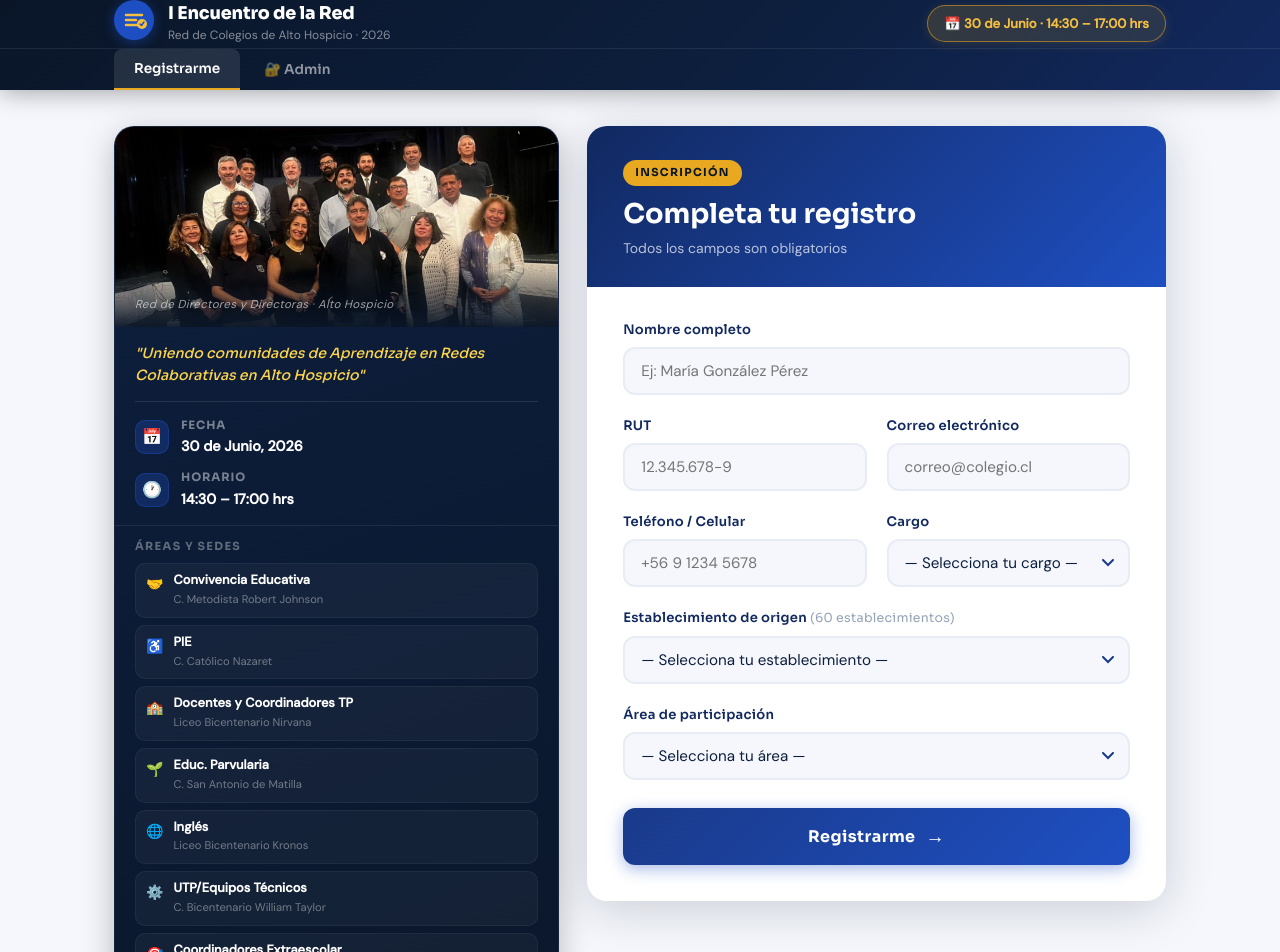
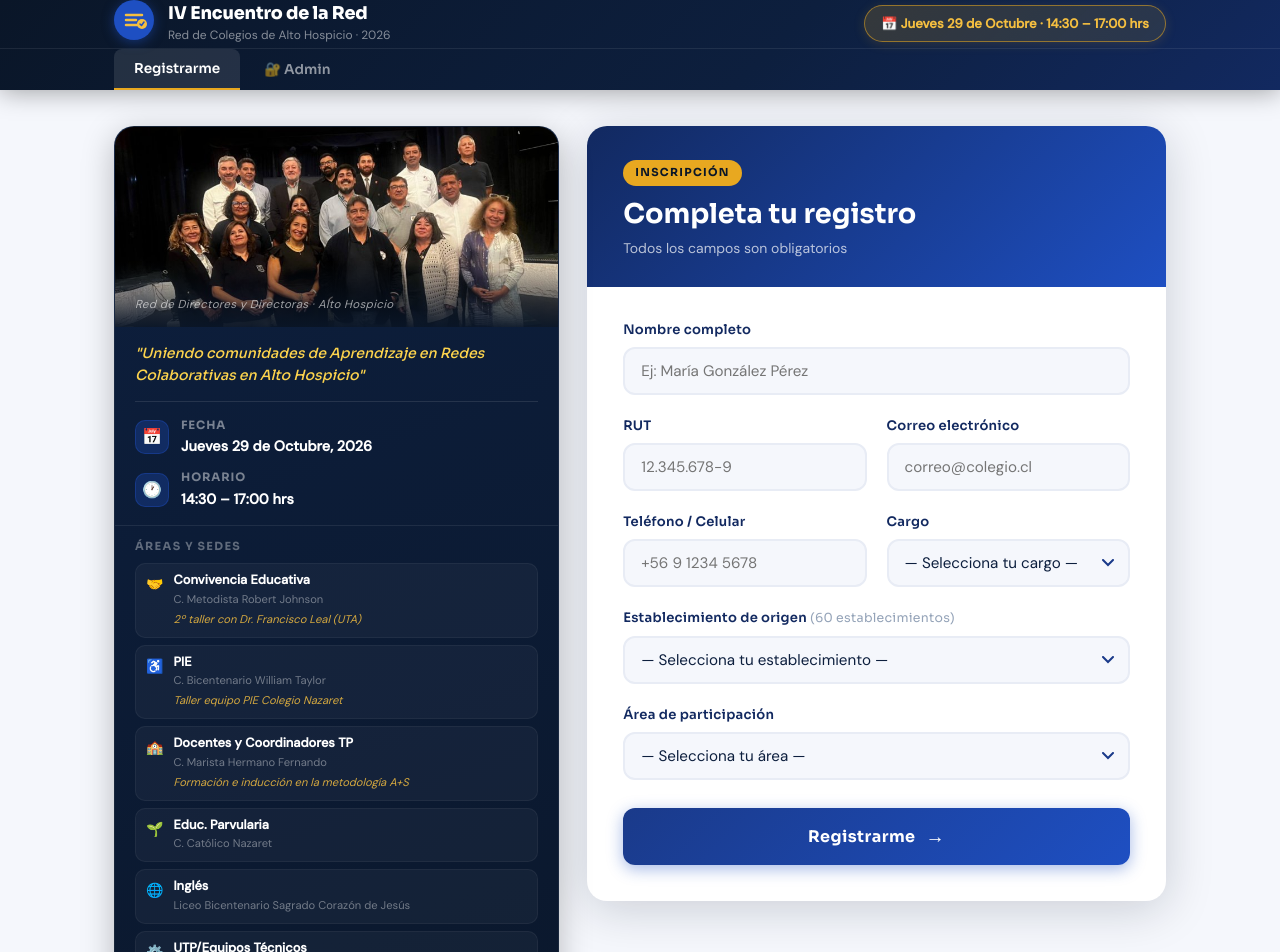
Before and after one commit to javoxapple-alt/front_formulario_red_de_directores, a React (Vite) app: page / in a window 1280 px wide. Shown: the top 952 px of the page. Built offline with nearby package versions, Linux system fonts and the light colour scheme.

Commit message:
IV Encuentro: fecha 29 octubre y nuevas sedes

```diff
--- a/index.html
+++ b/index.html
@@ -3,7 +3,7 @@
   <head>
     <meta charset="UTF-8" />
     <meta name="viewport" content="width=device-width, initial-scale=1.0" />
-    <title>I Encuentro de la Red 2026 — Alto Hospicio</title>
+    <title>IV Encuentro de la Red 2026 — Alto Hospicio</title>
     <link rel="preconnect" href="https://fonts.googleapis.com" />
     <link rel="preconnect" href="https://fonts.gstatic.com" crossorigin />
     <link
--- a/src/App.css
+++ b/src/App.css
@@ -281,3 +281,4 @@
   .brand-title { font-size: 0.95rem; }
   .app-main { padding: 20px 0 40px; }
 }
+.area-item small.area-taller { color: #f5bf40; opacity: 0.85; font-style: italic; }
--- a/src/App.jsx
+++ b/src/App.jsx
@@ -35,12 +35,12 @@ function Header() {
             </svg>
           </div>
           <div>
-            <h1 className="brand-title">I Encuentro de la Red</h1>
+            <h1 className="brand-title">IV Encuentro de la Red</h1>
             <p className="brand-sub">Red de Colegios de Alto Hospicio · 2026</p>
           </div>
         </div>
         <div className="header-date">
-          <span className="date-badge">📅 30 de Junio · 14:30 – 17:00 hrs</span>
+          <span className="date-badge">📅 Jueves 29 de Octubre · 14:30 – 17:00 hrs</span>
         </div>
       </div>
       <nav className="app-nav">
@@ -70,15 +70,15 @@ function Header() {
 }
 
 const AREAS_INFO = [
-  { area: 'Convivencia Educativa',       sede: 'C. Metodista Robert Johnson',    icon: '🤝' },
-  { area: 'PIE',                          sede: 'C. Católico Nazaret',            icon: '♿' },
-  { area: 'Docentes y Coordinadores TP', sede: 'Liceo Bicentenario Nirvana',     icon: '🏫' },
-  { area: 'Educ. Parvularia',            sede: 'C. San Antonio de Matilla',      icon: '🌱' },
-  { area: 'Inglés',                      sede: 'Liceo Bicentenario Kronos',      icon: '🌐' },
-  { area: 'UTP/Equipos Técnicos',        sede: 'C. Bicentenario William Taylor', icon: '⚙️' },
-  { area: 'Coordinadores Extraescolar',  sede: 'C. Marista Hermano Fernando',    icon: '🎯' },
-  { area: 'Directores y Directoras',     sede: 'C. Bicentenario William Taylor', icon: '👔' },
-  { area: 'CGPA',                        sede: 'C. Rupanic School · 08:30 hrs',  icon: '⭐' },
+  { area: 'Convivencia Educativa',       sede: 'C. Metodista Robert Johnson',                  taller: '2º taller con Dr. Francisco Leal (UTA)',                                  icon: '🤝' },
+  { area: 'PIE',                          sede: 'C. Bicentenario William Taylor',               taller: 'Taller equipo PIE Colegio Nazaret',                                     icon: '♿' },
+  { area: 'Docentes y Coordinadores TP', sede: 'C. Marista Hermano Fernando',                  taller: 'Formación e inducción en la metodología A+S',                           icon: '🏫' },
+  { area: 'Educ. Parvularia',            sede: 'C. Católico Nazaret',                                                                                                          icon: '🌱' },
+  { area: 'Inglés',                      sede: 'Liceo Bicentenario Sagrado Corazón de Jesús',                                                                                  icon: '🌐' },
+  { area: 'UTP/Equipos Técnicos',        sede: 'Liceo Bicentenario Nirvana',                   taller: 'Capacitación "Enfoque Docente y Aprendizaje Profundo" – Agencia de Calidad', icon: '⚙️' },
+  { area: 'Coordinadores Extraescolar',  sede: 'C. Monte Carmelo',                                                                                                             icon: '🎯' },
+  { area: 'Directores y Directoras',     sede: 'C. Reina del Desierto',                                                                                                        icon: '👔' },
+  { area: 'CGPA',                        sede: 'C. Bicentenario Kronos · 08:30 hrs',                                                                                           icon: '⭐' },
 ];
 
 function RegisterPage({ onSuccess }) {
@@ -103,7 +103,7 @@ function RegisterPage({ onSuccess }) {
           <div className="event-details">
             <div className="detail-item">
               <div className="detail-icon-wrap">📅</div>
-              <div><strong>Fecha</strong><span>30 de Junio, 2026</span></div>
+              <div><strong>Fecha</strong><span>Jueves 29 de Octubre, 2026</span></div>
             </div>
             <div className="detail-item">
               <div className="detail-icon-wrap">🕐</div>
@@ -115,12 +115,13 @@ function RegisterPage({ onSuccess }) {
           <div className="areas-preview">
             <h3>Áreas y sedes</h3>
             <ul>
-              {AREAS_INFO.map(({ area, sede, icon }) => (
+              {AREAS_INFO.map(({ area, sede, taller, icon }) => (
                 <li key={area} className="area-item">
                   <span className="area-item-icon">{icon}</span>
                   <div>
                     <strong>{area}</strong>
                     <small>{sede}</small>
+                    {taller && <small className="area-taller">{taller}</small>}
                   </div>
                 </li>
               ))}
@@ -145,7 +146,7 @@ function ParticipantsPage({ refreshKey }) {
     <div className="page-single">
       <div className="page-title-bar">
         <h2>Participantes registrados</h2>
-        <p>Listado completo de inscritos al I Encuentro de la Red 2026</p>
+        <p>Listado completo de inscritos al IV Encuentro de la Red 2026</p>
       </div>
       <ParticipantsList refreshKey={refreshKey} />
     </div>
--- a/src/components/RegistrationForm.css
+++ b/src/components/RegistrationForm.css
@@ -227,3 +227,5 @@
   .reg-form   { padding: 24px 20px; }
   .form-header{ padding: 24px 20px; }
 }
+
+.sede-taller { display: block; margin-top: 4px; font-size: 0.8rem; font-style: italic; opacity: 0.85; }
--- a/src/components/RegistrationForm.jsx
+++ b/src/components/RegistrationForm.jsx
@@ -22,6 +22,7 @@ function formatRut(value) {
 export default function RegistrationForm({ onSuccess }) {
   const [loading, setLoading] = useState(false);
   const [sede, setSede] = useState('');
+  const [taller, setTaller] = useState('');
   const [form, setForm] = useState({
     nombreCompleto: '',
     rut: '',
@@ -44,6 +45,7 @@ export default function RegistrationForm({ onSuccess }) {
     if (name === 'area') {
       const found = AREAS.find((a) => a.nombre === value);
       setSede(found ? found.sede : '');
+      setTaller(found?.taller || '');
     }
 
     if (name === 'colegioOrigen') {
@@ -70,6 +72,7 @@ export default function RegistrationForm({ onSuccess }) {
       toast.success('¡Registro exitoso! Te esperamos el 30 de junio 🎉');
       setForm({ nombreCompleto:'', rut:'', email:'', telefono:'', colegioOrigen:'', comunaOrigen:'', cargo:'', area:'' });
       setSede('');
+      setTaller('');
       onSuccess?.();
     } catch (err) {
       toast.error(err.response?.data?.message || 'Error al registrar. Intenta nuevamente.');
@@ -180,6 +183,7 @@ export default function RegistrationForm({ onSuccess }) {
                 <div>
                   <span className="sede-label">Tu sede asignada:</span>
                   <span className="sede-name">{sede}</span>
+                  {taller && <span className="sede-taller">🎓 {taller}</span>}
                 </div>
               </div>
             </div>
--- a/src/data/areas.js
+++ b/src/data/areas.js
@@ -1,13 +1,13 @@
 const AREAS = [
-  { nombre: 'Convivencia Educativa',       sede: 'Colegio Metodista Robert Johnson' },
-  { nombre: 'PIE',                          sede: 'Colegio Católico Nazaret' },
-  { nombre: 'Docentes y Coordinadores TP', sede: 'Liceo Bicentenario Nirvana' },
-  { nombre: 'Educ. Parvularia',            sede: 'Colegio San Antonio de Matilla' },
-  { nombre: 'Inglés',                      sede: 'Liceo Bicentenario Kronos' },
-  { nombre: 'UTP/Equipos Técnicos',        sede: 'Colegio Bicentenario William Taylor' },
-  { nombre: 'Coordinadores Extraescolar',  sede: 'Colegio Marista Hermano Fernando' },
-  { nombre: 'Directores y Directoras',     sede: 'Colegio Bicentenario William Taylor' },
-  { nombre: 'CGPA',                        sede: 'Colegio Rupanic School' },
+  { nombre: 'Convivencia Educativa',       sede: 'Colegio Metodista Robert Johnson',          taller: '2º taller con Doctor Francisco Leal (UTA)' },
+  { nombre: 'PIE',                          sede: 'Colegio Bicentenario William Taylor',       taller: 'Taller equipo PIE Colegio Nazaret' },
+  { nombre: 'Docentes y Coordinadores TP', sede: 'Colegio Marista Hermano Fernando',          taller: 'Talleres de formación e inducción en la metodología A+S' },
+  { nombre: 'Educ. Parvularia',            sede: 'Colegio Católico Nazaret' },
+  { nombre: 'Inglés',                      sede: 'Liceo Bicentenario Sagrado Corazón de Jesús' },
+  { nombre: 'UTP/Equipos Técnicos',        sede: 'Liceo Bicentenario Nirvana',                taller: 'Taller de capacitación "Enfoque Docente y Aprendizaje Profundo" – Agencia de Calidad' },
+  { nombre: 'Coordinadores Extraescolar',  sede: 'Colegio Monte Carmelo' },
+  { nombre: 'Directores y Directoras',     sede: 'Colegio Reina del Desierto' },
+  { nombre: 'CGPA',                        sede: 'Colegio Bicentenario Kronos (08:30 hrs)' },
 ];
 
 export default AREAS;
--- a/src/utils/exportExcel.js
+++ b/src/utils/exportExcel.js
@@ -39,7 +39,7 @@ function buildResumenSheet(wb, registrations) {
   // Título principal
   ws.mergeCells('A1:F1');
   const titulo = ws.getCell('A1');
-  titulo.value     = 'I ENCUENTRO DE LA RED 2026 — RED DE COLEGIOS DE ALTO HOSPICIO';
+  titulo.value     = 'IV ENCUENTRO DE LA RED 2026 — RED DE COLEGIOS DE ALTO HOSPICIO';
   titulo.font      = { name: 'Arial', bold: true, size: 14, color: { argb: BLANCO } };
   titulo.fill      = { type: 'pattern', pattern: 'solid', fgColor: { argb: AZUL_OSCURO } };
   titulo.alignment = { horizontal: 'center', vertical: 'middle' };
@@ -48,7 +48,7 @@ function buildResumenSheet(wb, registrations) {
   // Subtítulo fecha
   ws.mergeCells('A2:F2');
   const fecha = ws.getCell('A2');
-  fecha.value     = '28 de Mayo de 2026  ·  14:30 – 17:00 hrs';
+  fecha.value     = 'Jueves 29 de Octubre de 2026  ·  14:30 – 17:00 hrs';
   fecha.font      = { name: 'Arial', size: 11, color: { argb: AZUL_OSCURO } };
   fecha.fill      = { type: 'pattern', pattern: 'solid', fgColor: { argb: 'FFFEF3C7' } };
   fecha.alignment = { horizontal: 'center', vertical: 'middle' };
@@ -134,7 +134,7 @@ function buildColegioSheet(wb, colegio, lista, numero) {
   // Info de la hoja
   ws.mergeCells('A2:H2');
   const info = ws.getCell('A2');
-  info.value     = `${lista.length} participante${lista.length !== 1 ? 's' : ''} registrado${lista.length !== 1 ? 's' : ''}  ·  I Encuentro de la Red 2026`;
+  info.value     = `${lista.length} participante${lista.length !== 1 ? 's' : ''} registrado${lista.length !== 1 ? 's' : ''}  ·  IV Encuentro de la Red 2026`;
   info.font      = { name: 'Arial', size: 10, italic: true, color: { argb: AZUL_OSCURO } };
   info.fill      = { type: 'pattern', pattern: 'solid', fgColor: { argb: AZUL_CLARO } };
   info.alignment = { horizontal: 'center', vertical: 'middle' };
@@ -224,7 +224,7 @@ export async function exportarParticipantes(registrations) {
   const url    = URL.createObjectURL(blob);
   const a      = document.createElement('a');
   a.href       = url;
-  a.download   = `participantes_encuentro_red_2026_${new Date().toISOString().slice(0,10)}.xlsx`;
+  a.download   = `participantes_iv_encuentro_red_2026_${new Date().toISOString().slice(0,10)}.xlsx`;
   a.click();
   URL.revokeObjectURL(url);
 }
```
